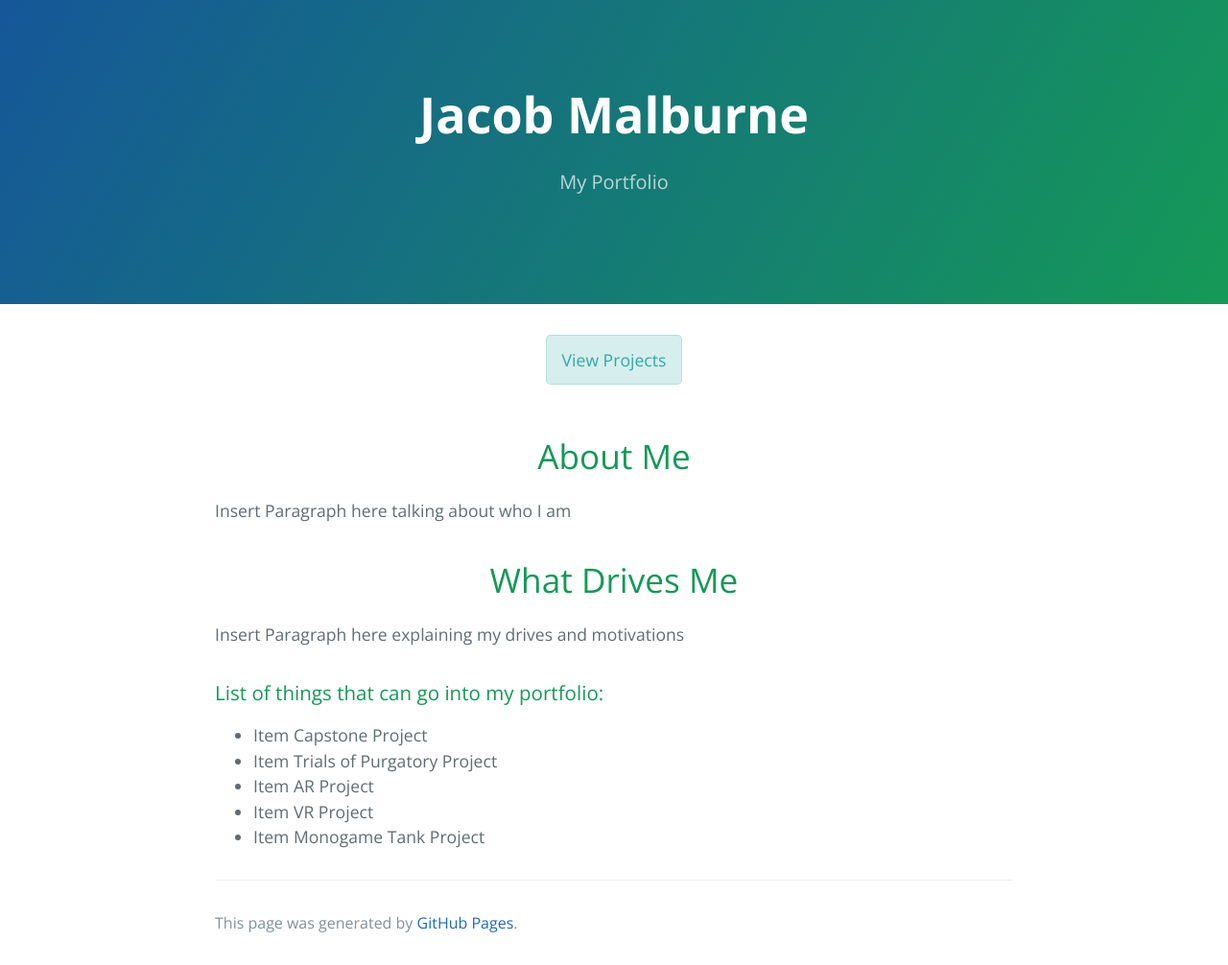
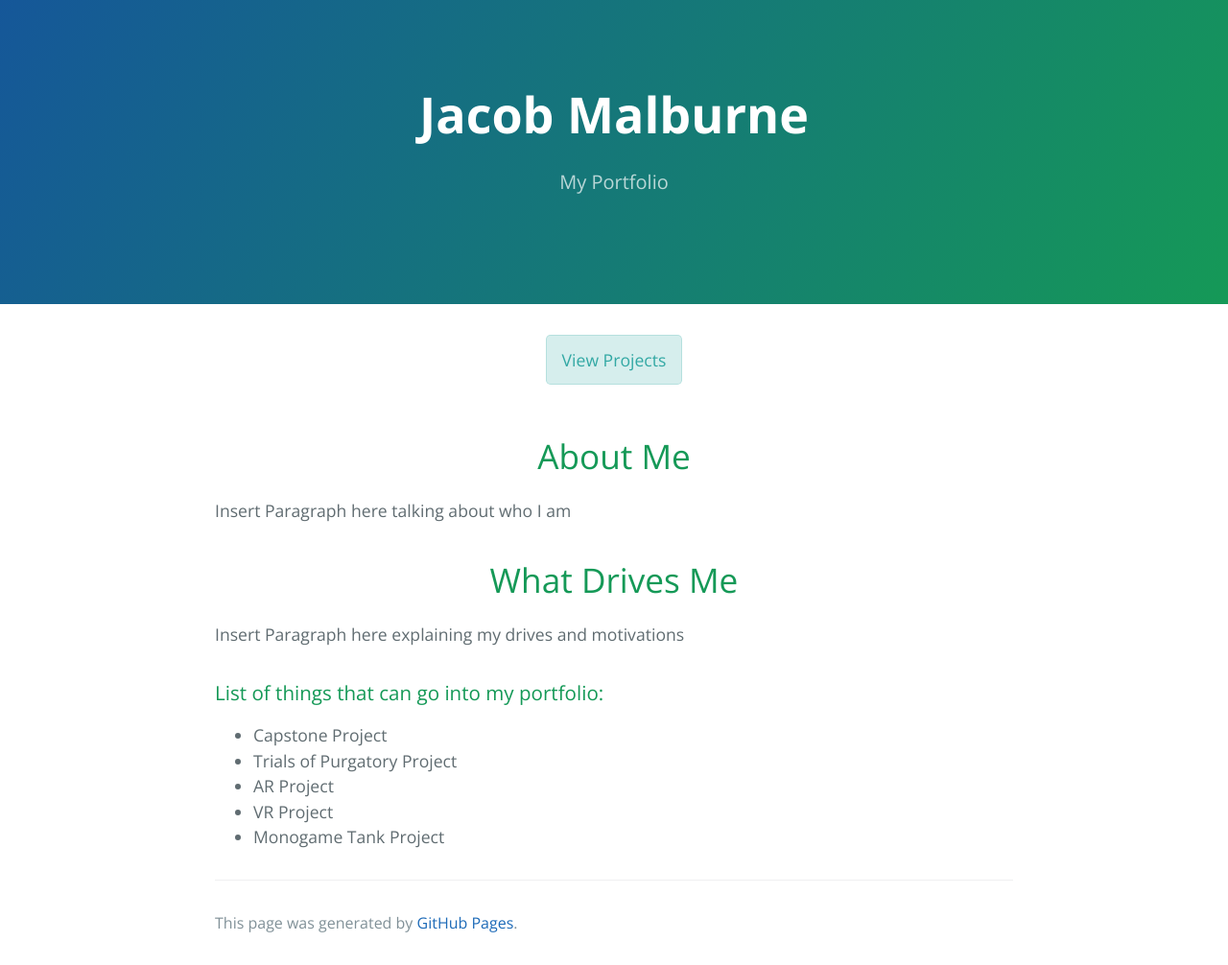
Before and after one commit to JakeMal-AGGP/JakeMal-AGGP.github.io, a Jekyll site: the page built from index.md, in a window 1280 px wide. Shown: the whole page at 96% size. Built offline with Jekyll 4.4.1, drawn with Linux system fonts in a browser that asks for light colours.

Commit message:
Update index.md

```diff
--- a/index.md
+++ b/index.md
@@ -20,11 +20,11 @@ Insert Paragraph here explaining my drives and motivations
 
 ### List of things that can go into my portfolio:
 
-*   Item Capstone Project
-*   Item Trials of Purgatory Project
-*   Item AR Project
-*   Item VR Project
-*	Item Monogame Tank Project
+*   Capstone Project
+*   Trials of Purgatory Project
+*   AR Project
+*   VR Project
+*	Monogame Tank Project
 
 
 
```
